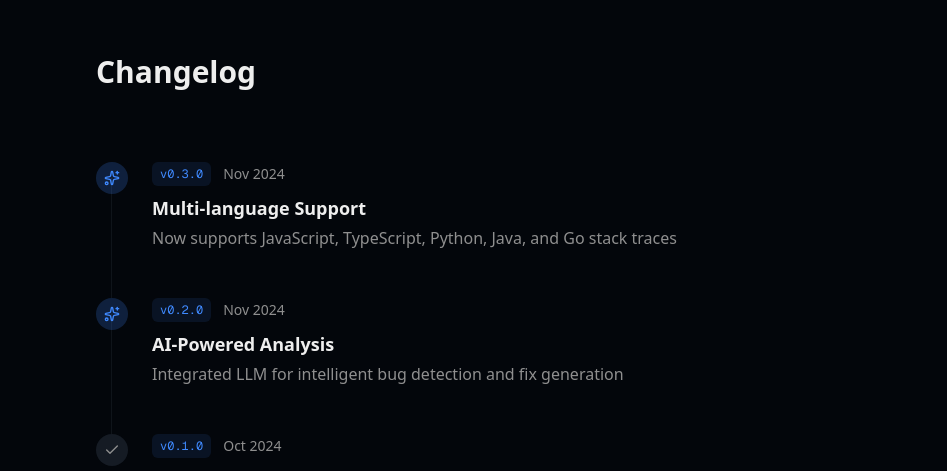
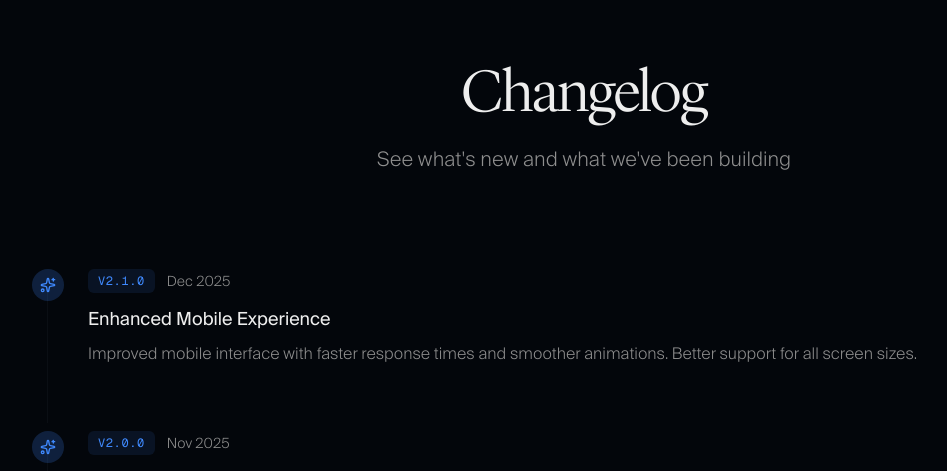
Before and after one commit to ProgramadoresSemPatria/HB03-2025_BUG_TO_PR, a Next.js app in the folder frontend/: page / in a window 1280 px wide. Shown: the part 2320-2791 px from the top of the page, without its empty margins (56-1003 px from the left). Built offline with nearby package versions, Linux system fonts and the light colour scheme; no server answers.

Commit message:
feat: enhance Changelog and CTA sections with improved styling, layout, and new content for better user engagement

```diff
--- a/frontend/src/components/features/home/changelog-section.tsx
+++ b/frontend/src/components/features/home/changelog-section.tsx
@@ -7,14 +7,27 @@ import { cn } from "@/lib/utils";
 
 export function ChangelogSection() {
   return (
-    <section id="changelog" className="w-full max-w-5xl mx-auto px-6 py-24">
+    <section id="changelog" className="w-full max-w-6xl mx-auto px-6 py-24">
       <motion.div
         initial={{ opacity: 0, y: 20 }}
         whileInView={{ opacity: 1, y: 0 }}
         viewport={{ once: true }}
         transition={{ duration: 0.6 }}
       >
-        <h2 className="text-3xl font-bold mb-12">Changelog</h2>
+        <div className="text-center mb-16">
+          <h2
+            className="text-4xl sm:text-5xl lg:text-6xl tracking-tight mb-4 leading-tight"
+            style={{ fontFamily: '"Lyondisplay App", Georgia, serif', fontWeight: 300 }}
+          >
+            Changelog
+          </h2>
+          <p
+            className="text-lg sm:text-xl text-muted-foreground max-w-2xl mx-auto"
+            style={{ fontFamily: '"Suisseintl", sans-serif', fontWeight: 300 }}
+          >
+            See what&apos;s new and what we&apos;ve been building
+          </p>
+        </div>
 
         <div className="space-y-0">
           {CHANGELOG.map((item, index) => (
@@ -27,10 +40,10 @@ export function ChangelogSection() {
               className="group relative"
             >
               {index < CHANGELOG.length - 1 && (
-                <div className="absolute left-[15px] top-10 w-px h-[calc(100%-16px)] bg-border/50" />
+                <div className="absolute left-[15px] top-12 w-px h-[calc(100%-24px)] bg-border/30" />
               )}
 
-              <div className="flex gap-6 py-6 hover:bg-muted/10 rounded-lg px-2 -mx-2 transition-colors">
+              <div className="flex gap-6 py-8 hover:bg-muted/5 rounded-lg px-4 -mx-4 transition-colors">
                 <div className={cn(
                   "relative z-10 flex h-8 w-8 shrink-0 items-center justify-center rounded-full",
                   item.type === "feature"
@@ -45,18 +58,27 @@ export function ChangelogSection() {
                 </div>
 
                 <div className="flex-1 min-w-0">
-                  <div className="flex flex-wrap items-center gap-3 mb-2">
-                    <span className="text-xs font-mono text-primary bg-primary/10 px-2 py-1 rounded-md">
+                  <div className="flex flex-wrap items-center gap-3 mb-3">
+                    <span className="text-xs font-mono text-primary bg-primary/10 px-2.5 py-1 rounded-md uppercase tracking-wider">
                       {item.version}
                     </span>
-                    <span className="text-sm text-muted-foreground">
+                    <span
+                      className="text-sm text-muted-foreground"
+                      style={{ fontFamily: '"Suisseintl", sans-serif', fontWeight: 300 }}
+                    >
                       {item.date}
                     </span>
                   </div>
-                  <h3 className="text-lg font-semibold mb-1 group-hover:text-primary transition-colors">
+                  <h3
+                    className="text-lg font-semibold mb-2 group-hover:text-primary transition-colors"
+                    style={{ fontFamily: '"Suisseintl", sans-serif', fontWeight: 400 }}
+                  >
                     {item.title}
                   </h3>
-                  <p className="text-muted-foreground">
+                  <p
+                    className="text-muted-foreground leading-relaxed"
+                    style={{ fontFamily: '"Suisseintl", sans-serif', fontWeight: 300 }}
+                  >
                     {item.description}
                   </p>
                 </div>
--- a/frontend/src/components/features/home/cta-section.tsx
+++ b/frontend/src/components/features/home/cta-section.tsx
@@ -8,33 +8,47 @@ import { ROUTES } from "@/constants";
 
 export function CTASection() {
   return (
-    <section className="w-full max-w-5xl mx-auto px-6 py-24">
+    <section className="w-full max-w-6xl mx-auto px-6 py-24">
       <motion.div
-        initial={{ opacity: 0, scale: 0.95 }}
-        whileInView={{ opacity: 1, scale: 1 }}
+        initial={{ opacity: 0, y: 20 }}
+        whileInView={{ opacity: 1, y: 0 }}
         viewport={{ once: true }}
-        transition={{ duration: 0.5 }}
-        className="relative rounded-2xl border border-border/30 bg-gradient-to-b from-card/50 to-card/20 p-12 text-center overflow-hidden"
+        transition={{ duration: 0.6 }}
+        className="text-center"
       >
-        <div className="absolute inset-0 bg-gradient-to-r from-primary/5 via-transparent to-primary/5 opacity-50" />
-
-        <div className="relative z-10">
-          <h2 className="text-3xl font-bold mb-4">
-            Ready to automate?
-          </h2>
-          <p className="text-lg text-muted-foreground mb-8 max-w-lg mx-auto">
-            Stop wasting time debugging. Let AI create Pull Requests for you.
-          </p>
-          <Link href={ROUTES.DASHBOARD}>
-            <motion.div
-              whileHover={{ scale: 1.02, y: -2 }}
-              whileTap={{ scale: 0.98 }}
+        <h2
+          className="text-4xl sm:text-5xl lg:text-6xl tracking-tight mb-6 leading-tight"
+          style={{ fontFamily: '"Lyondisplay App", Georgia, serif', fontWeight: 300 }}
+        >
+          Ready to Transform Your Workflow?
+        </h2>
+        <p
+          className="text-lg sm:text-xl text-muted-foreground mb-10 max-w-2xl mx-auto leading-relaxed tracking-tight"
+          style={{ fontFamily: '"Suisseintl", sans-serif', fontWeight: 300 }}
+        >
+          Stop wasting time debugging. Let AI analyze, fix, and create Pull Requests automatically—while you focus on building.
+        </p>
+        <div className="flex flex-col sm:flex-row gap-3 justify-center items-center">
+          <Link href={ROUTES.DASHBOARD} className="cursor-pointer">
+            <div className="relative group">
+              <div className="absolute -inset-0.5 bg-gradient-to-r from-primary via-primary/60 to-primary rounded-lg blur-md opacity-40 group-hover:opacity-60 transition-opacity" />
+              <Button
+                size="lg"
+                className="relative h-12 px-8 gap-2 text-sm font-medium shadow-lg hover:shadow-xl transition-all duration-200 bg-white text-black hover:bg-white/90 cursor-pointer uppercase tracking-normal"
+              >
+                Get Started
+                <ArrowRight className="h-4 w-4 transition-transform group-hover:translate-x-0.5" />
+              </Button>
+            </div>
+          </Link>
+          <Link href={ROUTES.LOGIN} className="cursor-pointer">
+            <Button
+              variant="outline"
+              size="lg"
+              className="h-12 px-8 text-sm font-medium border-border/40 text-foreground bg-card/50 backdrop-blur-sm hover:bg-card/80 hover:text-foreground transition-all duration-200 cursor-pointer uppercase tracking-normal"
             >
-              <Button size="default" className="h-10 px-6 text-sm font-medium gap-2">
-                Get Started
-                <ArrowRight className="h-3.5 w-3.5" />
-              </Button>
-            </motion.div>
+              Log In
+            </Button>
           </Link>
         </div>
       </motion.div>
--- a/frontend/src/constants/changelog.ts
+++ b/frontend/src/constants/changelog.ts
@@ -2,24 +2,45 @@ import type { ChangelogItem } from "@/types";
 
 export const CHANGELOG: ChangelogItem[] = [
   {
-    version: "v0.3.0",
-    date: "Nov 2024",
-    title: "Multi-language Support",
-    description: "Now supports JavaScript, TypeScript, Python, Java, and Go stack traces",
+    version: "v2.1.0",
+    date: "Dec 2025",
+    title: "Enhanced Mobile Experience",
+    description: "Improved mobile interface with faster response times and smoother animations. Better support for all screen sizes.",
     type: "feature",
   },
   {
-    version: "v0.2.0",
-    date: "Nov 2024",
-    title: "AI-Powered Analysis",
-    description: "Integrated LLM for intelligent bug detection and fix generation",
+    version: "v2.0.0",
+    date: "Nov 2025",
+    title: "Advanced Context Understanding",
+    description: "AI agent now understands complex codebases better, including monorepos and microservices architectures.",
     type: "feature",
   },
   {
-    version: "v0.1.0",
-    date: "Oct 2024",
-    title: "Initial Release",
-    description: "Basic stack trace parsing and GitHub PR creation",
-    type: "release",
+    version: "v1.5.0",
+    date: "Oct 2025",
+    title: "Real-Time Collaboration",
+    description: "Multiple team members can now work simultaneously. AI agent coordinates fixes across different branches seamlessly.",
+    type: "feature",
+  },
+  {
+    version: "v1.2.0",
+    date: "Sep 2025",
+    title: "Performance Optimization",
+    description: "Reduced processing time by 60%. Faster stack trace analysis and PR generation with improved accuracy.",
+    type: "feature",
+  },
+  {
+    version: "v1.0.0",
+    date: "Aug 2025",
+    title: "Mobile-First Experience",
+    description: "Complete workflow redesign optimized for mobile devices. Fix bugs from anywhere, anytime—no laptop required.",
+    type: "feature",
+  },
+  {
+    version: "v0.5.0",
+    date: "Jul 2025",
+    title: "Autonomous AI Agent",
+    description: "Advanced AI agent that analyzes code context, identifies root causes, and creates production-ready fixes automatically.",
+    type: "feature",
   },
 ];
```
